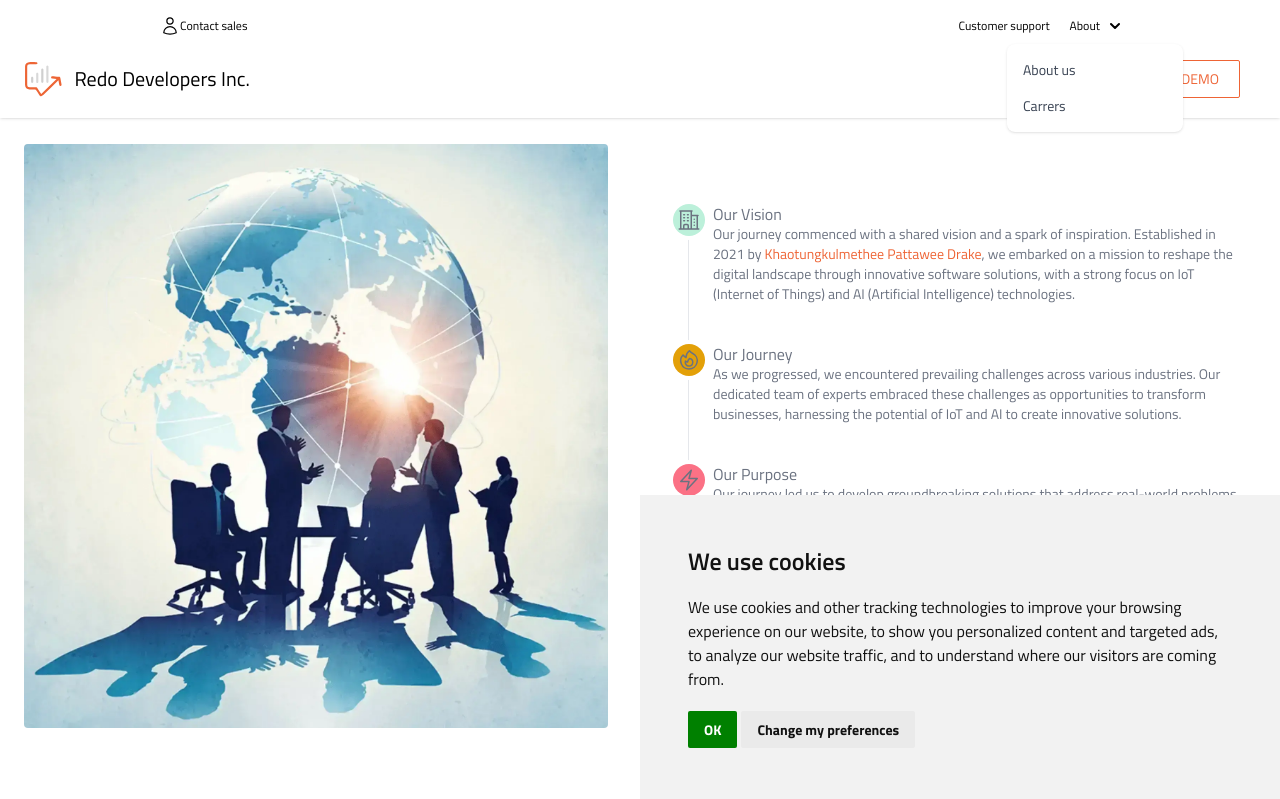
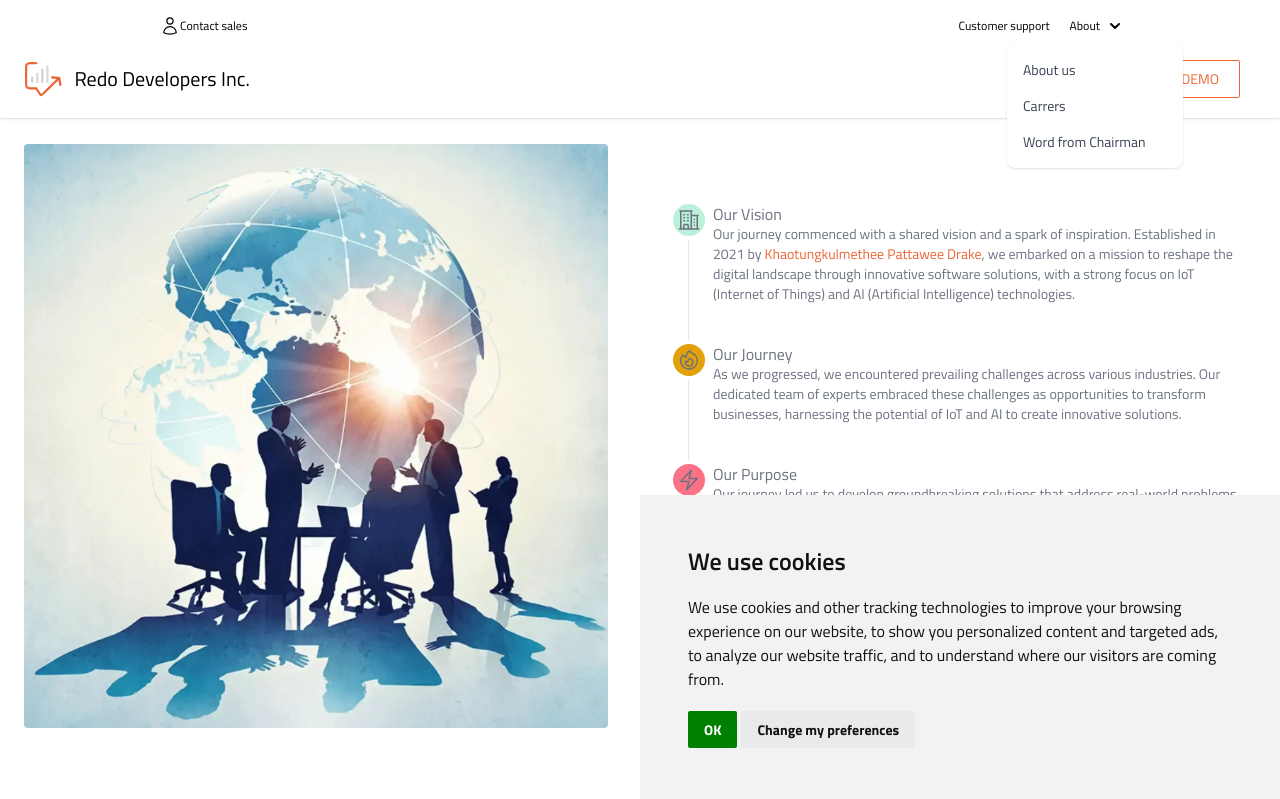
Before and after one commit to Theetawee/redodevelopers_site, a Django app: page /company/ in a window 1280 px wide, after a click on "About". Shown: the top 799 px of the page. Run offline with Django 4.2, Linux system fonts and the light colour scheme; style sheets or scripts are compiled from the project's sources; some libraries are stand-ins or nearby versions.

Commit message:
Update lgnav.html

```diff
--- a/templates/base/lgnav.html
+++ b/templates/base/lgnav.html
@@ -24,6 +24,9 @@
       </li>
       <li>
         <a href="{% url 'carrer' %}" class="block px-4 py-2 hover:bg-gray-100 dark:hover:bg-gray-600 dark:hover:text-white">Carrers</a>
+      </li>
+      <li>
+        <a href="{% url 'ceo' %}" class="block px-4 py-2 hover:bg-gray-100 dark:hover:bg-gray-600 dark:hover:text-white">Word from Chairman</a>
       </li>
 
     </ul>
```
